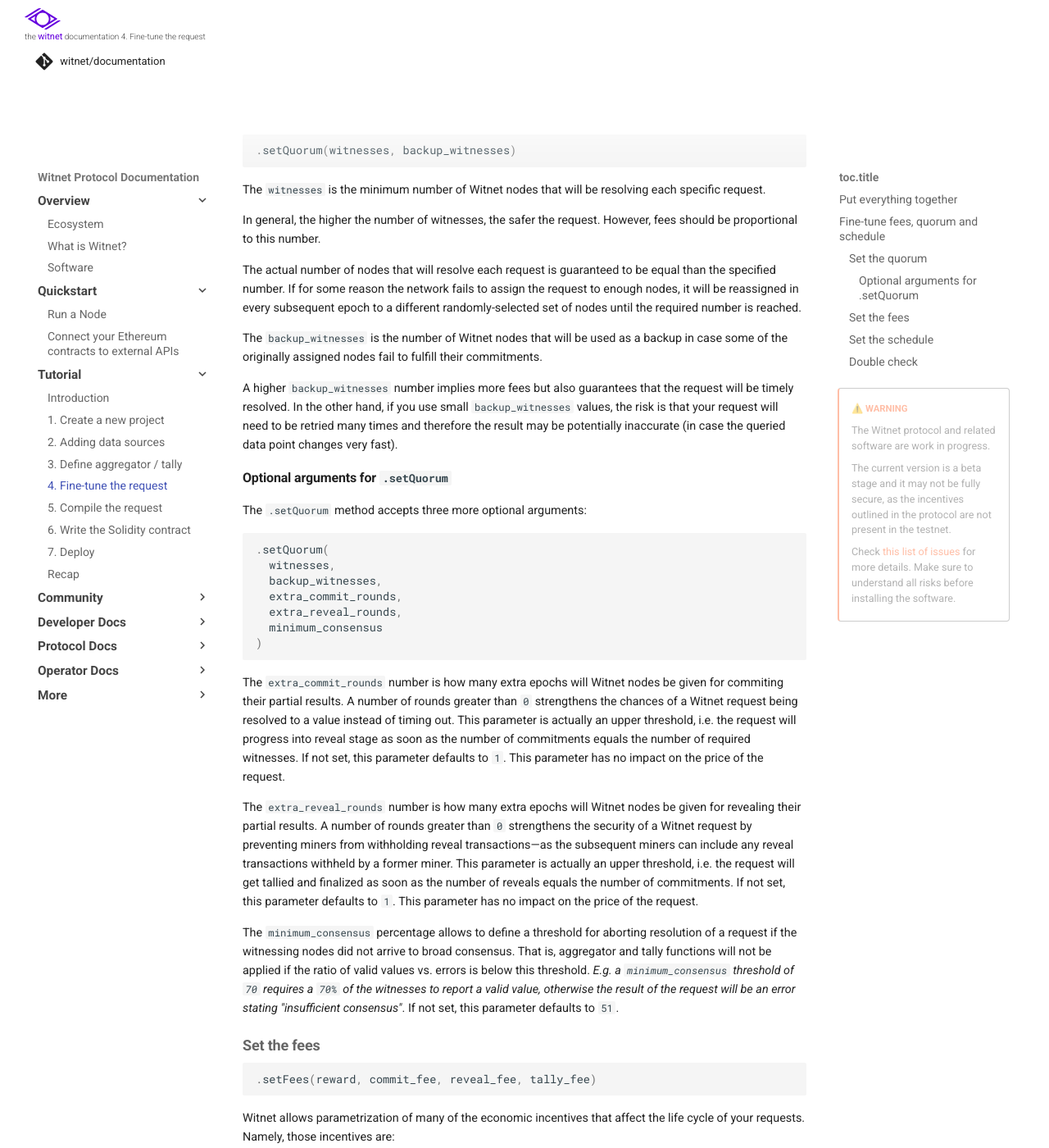
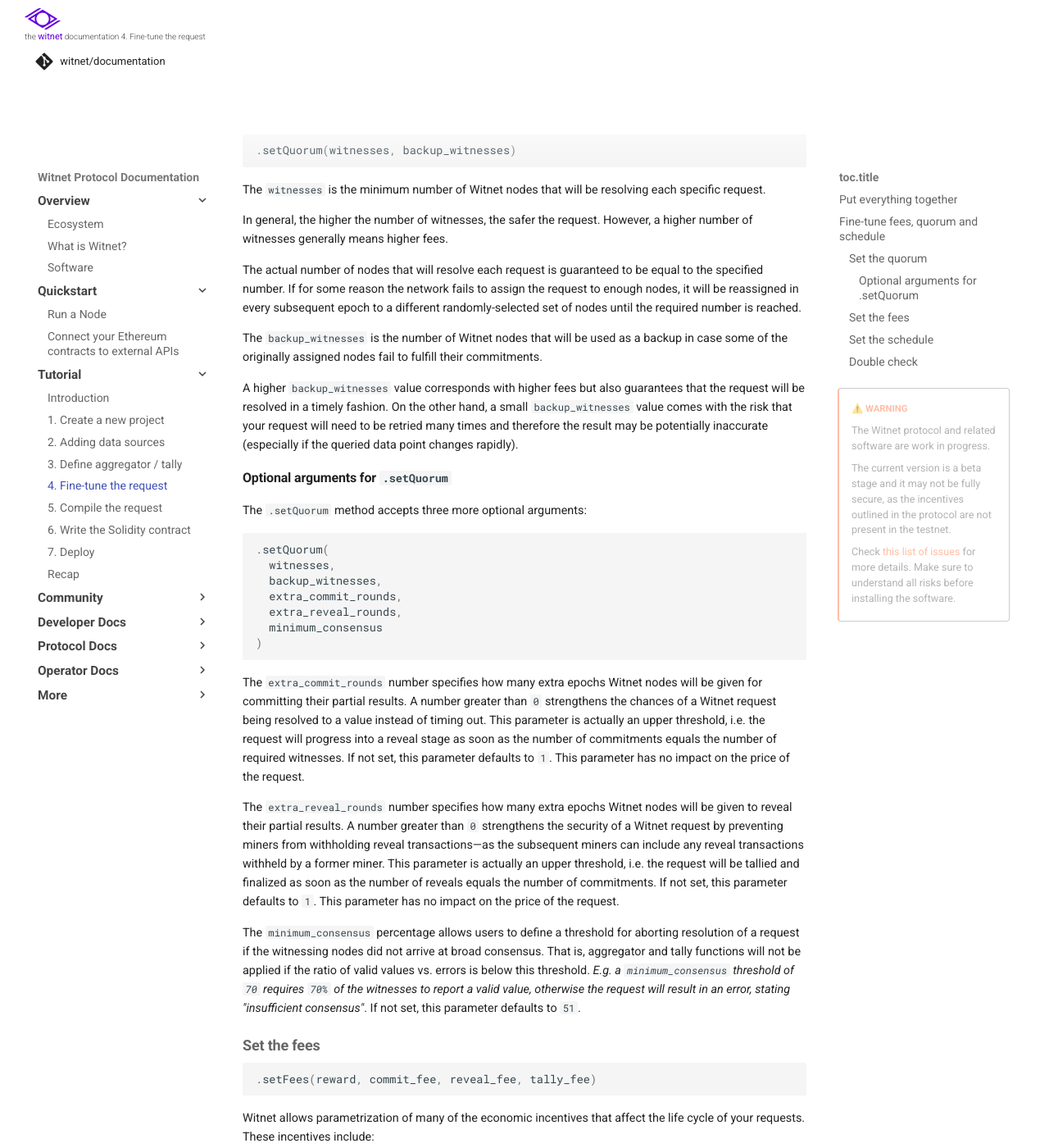
Before and after one commit to witnet/documentation, an MkDocs documentation site: the page built from docs/tutorials/bitcoin-price-feed/fine-tuning.md, in a window 1280 px wide and 1400 px high, scrolled down 871 px. Shown: the whole window at 82% size. Built offline with MkDocs 1.6.1 and Material for MkDocs 9.7.7, drawn with Linux system fonts in a browser that asks for light colours; some web fonts are replaced; comment, search, counter and statistics services are not loaded; some of the changed text lies outside the part shown.

Commit message:
fix: grammar and typo edits on fine-tuning

````diff
--- a/docs/tutorials/bitcoin-price-feed/fine-tuning.md
+++ b/docs/tutorials/bitcoin-price-feed/fine-tuning.md
@@ -50,10 +50,10 @@ The `witnesses` is the minimum number of Witnet nodes that will be
 resolving each specific request.
 
 In general, the higher the number of witnesses, the safer the request.
-However, fees should be proportional to this number.
+However, a higher number of witnesses generally means higher fees.
 
 The actual number of nodes that will resolve each request is guaranteed
-to be equal than the specified number. If for some reason the
+to be equal to the specified number. If for some reason the
 network fails to assign the request to enough nodes, it will be
 reassigned in every subsequent epoch to a different randomly-selected
 set of nodes until the required number is reached.
@@ -62,11 +62,11 @@ The `backup_witnesses` is the number of Witnet nodes that will be used
 as a backup in case some of the originally assigned nodes fail to
 fulfill their commitments.
 
-A higher `backup_witnesses` number implies more fees but also guarantees
-that the request will be timely resolved. In the other hand, if you use
-small `backup_witnesses` values, the risk is that your request will need
+A higher `backup_witnesses` value corresponds with higher fees but also guarantees
+that the request will be resolved in a timely fashion. On the other hand,
+a small `backup_witnesses` value comes with the risk that your request will need
 to be retried many times and therefore the result may be potentially
-inaccurate (in case the queried data point changes very fast).
+inaccurate (especially if the queried data point changes rapidly).
 
 #### Optional arguments for `.setQuorum`
 
@@ -82,32 +82,32 @@ The `.setQuorum` method accepts three more optional arguments:
 )
 ```
 
-The `extra_commit_rounds` number is how many extra epochs will Witnet
-nodes be given for commiting their partial results. A number of rounds
+The `extra_commit_rounds` number specifies how many extra epochs Witnet
+nodes will be given for committing their partial results. A number
 greater than `0` strengthens the chances of a Witnet request being
 resolved to a value instead of timing out. This parameter is actually an
-upper threshold, i.e. the request will progress into reveal stage as
+upper threshold, i.e. the request will progress into a reveal stage as
 soon as the number of commitments equals the number of required witnesses.
 If not set, this parameter defaults to `1`. This parameter has no impact
 on the price of the request.
 
-The `extra_reveal_rounds` number is how many extra epochs will Witnet
-nodes be given for revealing their partial results. A number of rounds
+The `extra_reveal_rounds` number specifies how many extra epochs Witnet
+nodes will be given to reveal their partial results. A number
 greater than `0` strengthens the security of a Witnet request by
 preventing miners from withholding reveal transactions—as the subsequent
 miners can include any reveal transactions withheld by a former miner.
-This parameter is actually an upper threshold, i.e. the request will get
+This parameter is actually an upper threshold, i.e. the request will be
 tallied and finalized as soon as the number of reveals equals the number
 of commitments. If not set, this parameter defaults to `1`. This
 parameter has no impact on the price of the request.
 
-The `minimum_consensus` percentage allows to define a threshold for
+The `minimum_consensus` percentage allows users to define a threshold for
 aborting resolution of a request if the witnessing nodes did not arrive
-to broad consensus. That is, aggregator and tally functions will not be
+at broad consensus. That is, aggregator and tally functions will not be
 applied if the ratio of valid values vs. errors is below this threshold.
-*E.g. a `minimum_consensus` threshold of `70` requires a `70%` of the
-witnesses to report a valid value, otherwise the result of the request
-will be an error stating "insufficient consensus"*. If not set, this
+*E.g. a `minimum_consensus` threshold of `70` requires `70%` of the
+witnesses to report a valid value, otherwise the request
+will result in an error, stating "insufficient consensus"*. If not set, this
 parameter defaults to `51`.
 
 ### Set the fees
@@ -116,7 +116,7 @@ parameter defaults to `51`.
 ```
 
 Witnet allows parametrization of many of the economic incentives that
-affect the life cycle of your requests. Namely, those incentives are:
+affect the life cycle of your requests. These incentives include:
 
 - `request_fee`: the amount of wit tokens that will be earned by the
   Witnet miner that publishes your request in a block.
@@ -129,8 +129,8 @@ affect the life cycle of your requests. Namely, those incentives are:
 - `reveal_fee`: the amount of wit tokens that will be earned by Witnet
   miners for each valid reveal transaction they include in a block.
 - `tally_fee`: the amount of wit tokens that will be earned by the
-  Witnet miner that publishes in a block the tally of all the reveal
-  transactions related to your request.
+  Witnet miner that publishes the tally of all the reveal
+  transactions related to your request in a block.
 
 !!! question "How can I compute the total cost of a request?"
     The total cost of a Witnet request equals:
@@ -152,7 +152,7 @@ affect the life cycle of your requests. Namely, those incentives are:
 .schedule(timestamp)
 ```
 
-Witnet requests can be scheduled for resolution in a particular date and
+Witnet requests can be scheduled for resolution on a particular date and
 time in the future.
 
 Timestamps need to be provided as [POSIX timestamps][POSIX], i.e.
@@ -216,12 +216,13 @@ export { request as default }
 Time to go ahead and [compile the request][next].
 
 !!! question "Remember: You are not alone!"
-    You are invited to join the [Witnet Community Discord][discord].
+    Join the Witnet Community [Discord] or [Telegram].
     Members of the Witnet community will be happy to answer your
-    questions and doubts, as well as assisting you through this
+    questions and assist you through this
     tutorial.
 
-[discord]: https://discord.gg/X4uurfP
+[Discord]: https://discord.gg/X4uurfP
+[Telegram]: https://t.me/witnetio
 [intro]: /tutorials/bitcoin-price-feed/introduction
 [POSIX]: https://en.wikipedia.org/wiki/Unix_time
 [next]: /tutorials/bitcoin-price-feed/compiling
````
